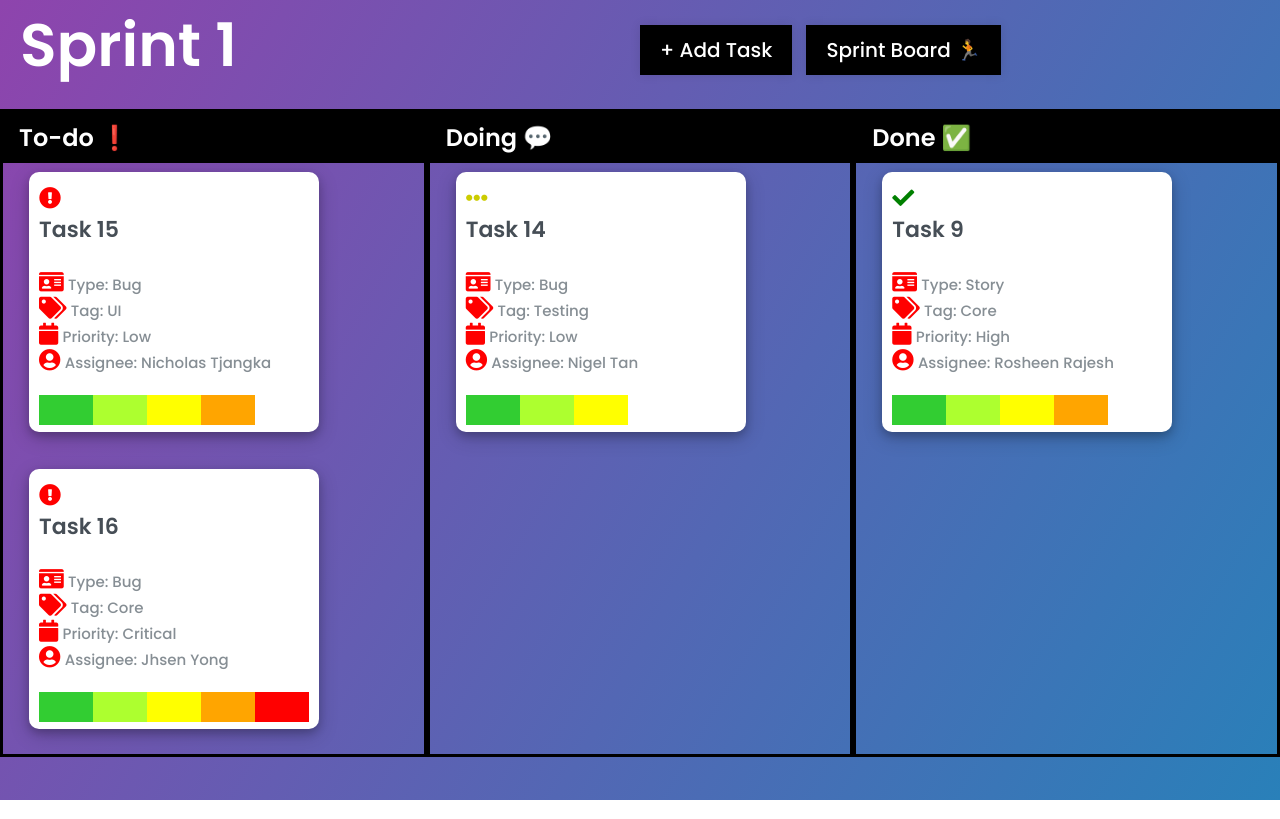
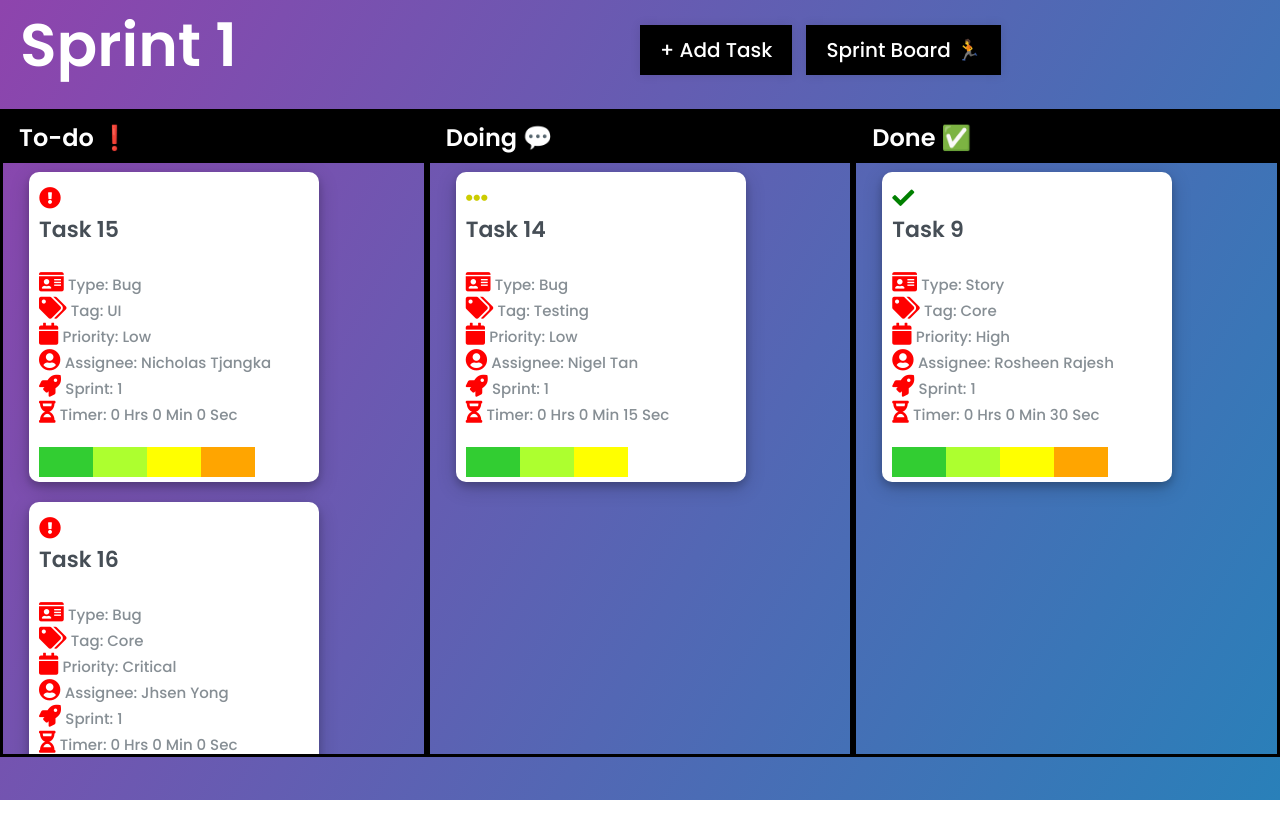
Before and after one commit to NigelTXH/trello_like_website, a Flask app: page /kanban/1 in a window 1280 px wide. Run offline with Flask 2, Linux system fonts and the light colour scheme; data comes from the database, SQL or seed files in the repository; both versions use the stored data as it was after the commit.

Commit message:
Timer system Complete

```diff
--- a/app.py
+++ b/app.py
@@ -19,26 +19,26 @@ mail = Mail(app)
 @app.route("/", methods=['POST', 'GET'])
 def product_backlog():
     users = appDb.all_users()
+    sprints = appDb.all_sprint()
     if request.method == "POST":
         card_name = request.form.get("taskname")
         card_tag = request.form.get("tasktag")
         card_priority = request.form.get("taskpriority")
         card_storypoint = request.form.get("taskstorypoint")
         card_description = request.form.get("taskdescription")
-        card_status = request.form.get("taskstatus")
         card_type = request.form.get("tasktype")
         if  request.form.get("taskassignee") == "":
             card_assignee = None
         else:
              card_assignee = request.form.get("taskassignee")
         try:
-            appDb.create_card(card_name, card_tag, card_priority, card_storypoint, card_description, card_status, card_type, None, card_assignee)
+            appDb.create_card(card_name, card_tag, card_priority, card_storypoint, card_description, "To do", card_type, None, card_assignee)
             return redirect("/")
         except:
             return "There was an issue addind your task!"
     else:
         tasks = appDb.all_cards()
-        return render_template("index.html", tasks=tasks, users=users)
+        return render_template("index.html", tasks=tasks, users=users, sprints=sprints)
 
 @app.route("/sprint-board", methods=['POST', 'GET'])
 def sprint_board():
@@ -172,7 +172,6 @@ def update_task(id):
         card_priority = request.form.get("taskpriority")
         card_storypoint = request.form.get("taskstorypoint")
         card_description = request.form.get("taskdescription")
-        card_status = request.form.get("taskstatus")
         card_type = request.form.get("tasktype")
         if  request.form.get("taskassignee") == "":
             card_assignee = None
@@ -185,7 +184,6 @@ def update_task(id):
             appDb.update_card("card_priority", card_priority, id)
             appDb.update_card("card_storypoint", card_storypoint, id)
             appDb.update_card("card_description", card_description, id)
-            appDb.update_card("card_status", card_status, id)
             appDb.update_card("user_username", card_assignee, id)
             return redirect("/")
         except:
@@ -319,7 +317,7 @@ def timer(id, sprint):
     start = Tkinter.Button(f, text='Start', width=6, command=lambda:Start(label))
     stop = Tkinter.Button(f, text='Stop',width=6,state='disabled', command=Stop)
     reset = Tkinter.Button(f, text='Reset',width=6, state='disabled', command=lambda:Reset(label))
-    complete = Tkinter.Button(f, text='Complete',width=6, state='disabled', command=lambda:Complete(label))
+    complete = Tkinter.Button(f, text='Complete',width=7, state='disabled', command=lambda:Complete(label))
     f.pack(anchor = 'center',pady=5)
     start.pack(side="left")
     stop.pack(side ="left")
--- a/db.py
+++ b/db.py
@@ -64,7 +64,7 @@ class Database:
     Removes all records from all tables
     """
     def clean_db(self):
-        sql = "Delete from card_time;Delete from card;Delete from Sprint;Delete from User;DELETE from sqlite_sequence"
+        sql = "Delete from card;Delete from Sprint;Delete from User;DELETE from sqlite_sequence"
         self.cursor.executescript(sql)
 
     """
--- a/static/css/main.css
+++ b/static/css/main.css
@@ -410,8 +410,8 @@ label #cancel{
 .miniature_card{
   width: 290px;
   max-width: 290px;
-  height: 260px;
-  max-height: 260px;
+  height: 310px;
+  max-height: 310px;
   background-color: #fff;
   justify-content: left;
   align-items: left;
--- a/templates/kanban.html
+++ b/templates/kanban.html
@@ -45,6 +45,22 @@
                         <br>
                         <i class="fa fa-user-circle"></i>
                         <span class="quote2">Assignee: {{task[11]}}</span>
+                        <br>
+                        <i class="fa fa-rocket"></i>
+                        {% if task[12] == None %}
+                            <span class="quote2">Sprint: None</span>
+                        {% else %}
+                            <span class="quote2">Sprint: {{task[12]}}</span>
+                        {% endif %}
+                        <br>
+                        <i class="fa fa-hourglass-half"></i>
+                        {% if task[14] == 0 %}
+                            <span class="quote2">Timer: 0 Hrs 0 Min 0 Sec</span>
+                        {% else %}
+                            {% set time = task[14]|int() %}
+                            {% set time = time - 662400 %}
+                            <span class="quote2">Timer: {{time // 3600}} Hrs {{time // 60}} Min {{time % 60}} Sec</span>
+                        {% endif %}
                         <br>
                         <div class="line">
                             {% if task[4] == "1" %}
@@ -112,6 +128,22 @@
                         <i class="fa fa-user-circle"></i>
                         <span class="quote2">Assignee: {{task[11]}}</span>
                         <br>
+                        <i class="fa fa-rocket"></i>
+                        {% if task[12] == None %}
+                            <span class="quote2">Sprint: None</span>
+                        {% else %}
+                            <span class="quote2">Sprint: {{task[12]}}</span>
+                        {% endif %}
+                        <br>
+                        <i class="fa fa-hourglass-half"></i>
+                        {% if task[14] == 0 %}
+                            <span class="quote2">Timer: 0 Hrs 0 Min 0 Sec</span>
+                        {% else %}
+                            {% set time = task[14]|int() %}
+                            {% set time = time - 662400 %}
+                            <span class="quote2">Timer: {{time // 3600}} Hrs {{time // 60}} Min {{time % 60}} Sec</span>
+                        {% endif %}
+                        <br>
                         <div class="line">
                             {% if task[4] == "1" %}
                                 <span class="color-1"></span>
@@ -177,6 +209,22 @@
                         <i class="fa fa-user-circle"></i>
                         <span class="quote2">Assignee: {{task[11]}}</span>
                         <br>
+                        <i class="fa fa-rocket"></i>
+                        {% if task[12] == None %}
+                            <span class="quote2">Sprint: None</span>
+                        {% else %}
+                            <span class="quote2">Sprint: {{task[12]}}</span>
+                        {% endif %}
+                        <br>
+                        <i class="fa fa-hourglass-half"></i>
+                        {% if task[14] == 0 %}
+                            <span class="quote2">Timer: 0 Hrs 0 Min 0 Sec</span>
+                        {% else %}
+                            {% set time = task[14]|int() %}
+                            {% set time = time - 662400 %}
+                            <span class="quote2">Timer: {{time // 3600}} Hrs {{time // 60}} Min {{time % 60}} Sec</span>
+                        {% endif %}
+                        <br>
                         <div class="line">
                             {% if task[4] == "1" %}
                                 <span class="color-1"></span>
```
Also changed, not shown: templates/index.html (+17 -9 lines), templates/update.html (+0 -28 lines), webapp.db.
